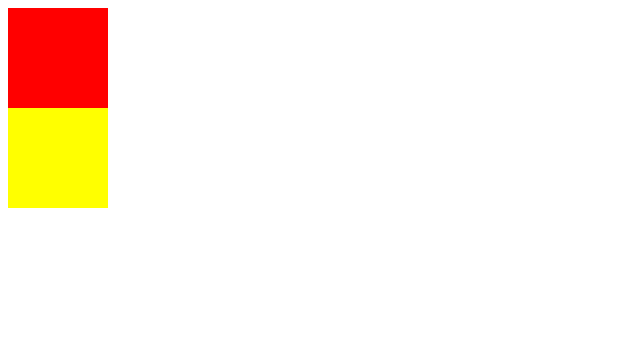
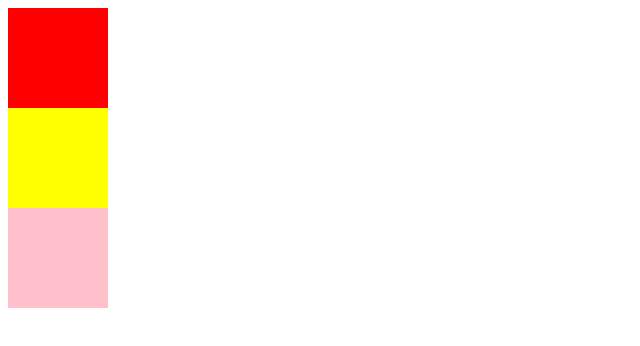
Before and after one commit to yvxuan/test, a website: page index.html in a window 1280 px wide. Shown: the whole page, without its empty margins (0-640 px from the left). Drawn offline with Linux system fonts and the light colour scheme.

Commit message:
本次添加了div3

```diff
--- a/index.html
+++ b/index.html
@@ -7,10 +7,12 @@
 	<style>
 	    #div1{ width: 100px; height: 100px; background: red; }
 	    #div2{ width: 100px; height: 100px;background: yellow; }
+	    #div3{ width: 100px; height: 100px; background-color: pink; }
 
 	</style>
 <body>
 	<div id="div1"></div>
 	<div id="div2"></div>
+	<div id="div3"></div>
 </body>
 </html>
```
